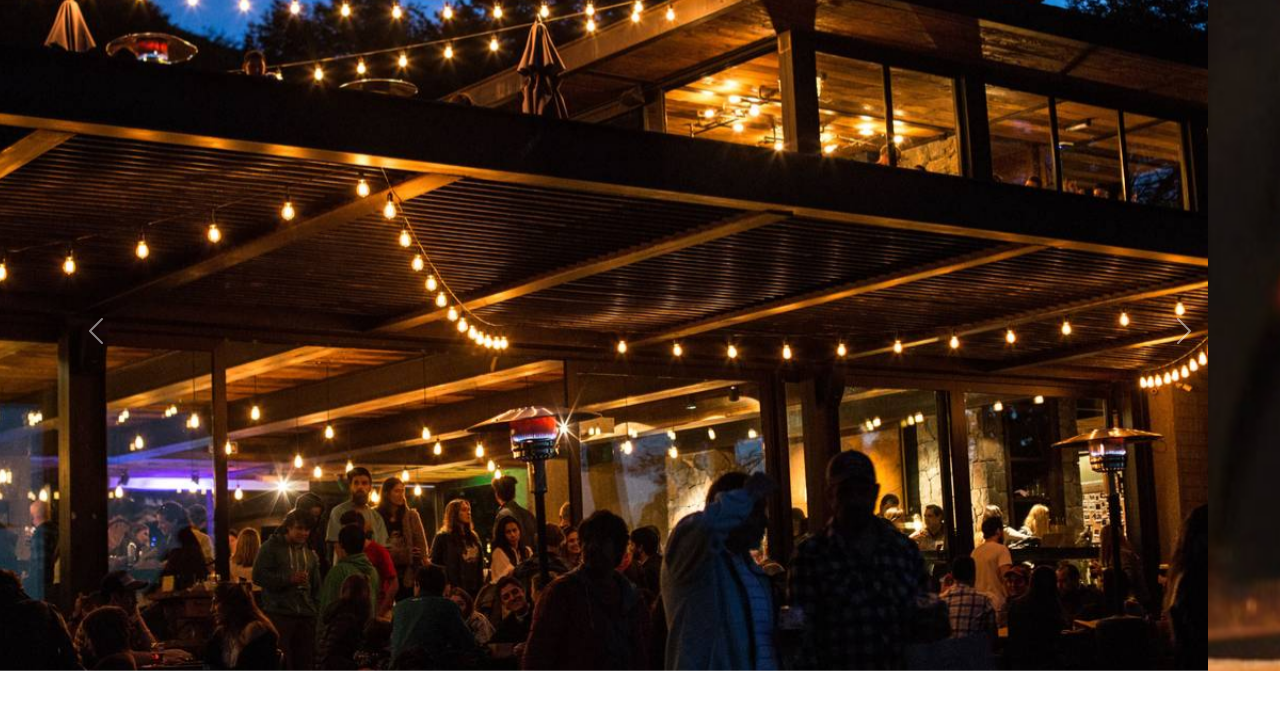
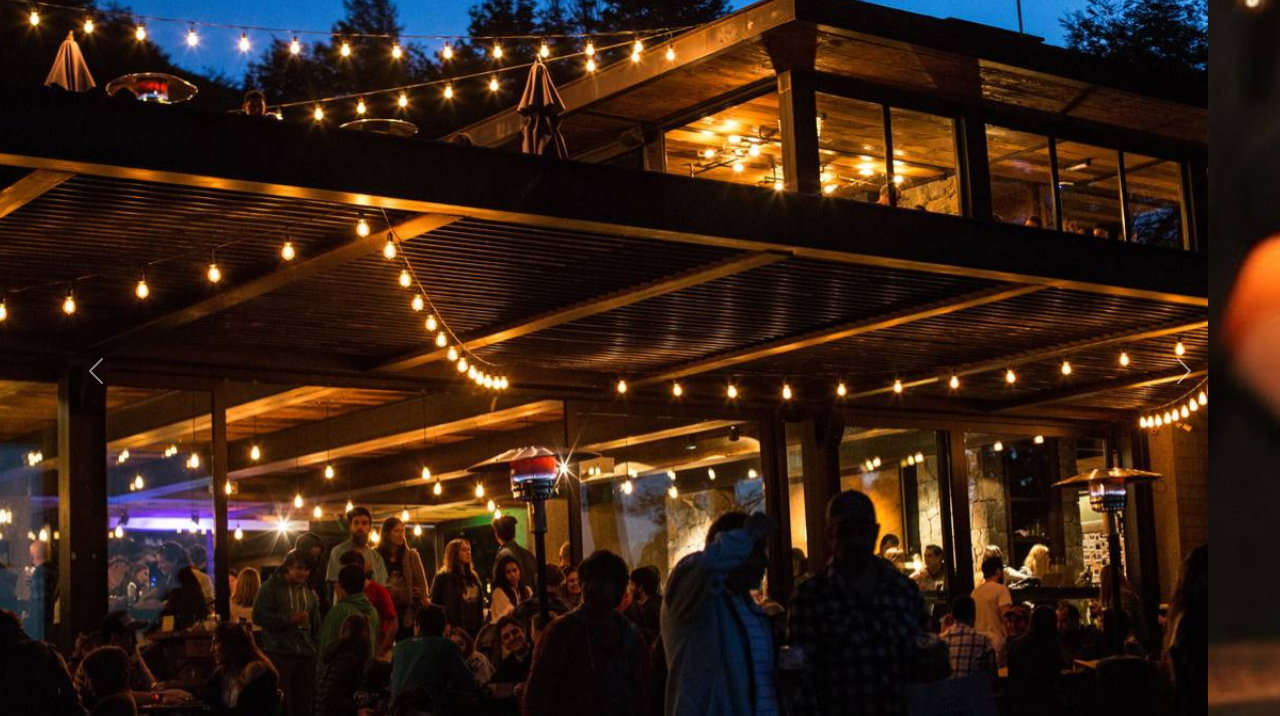
Before and after one commit to cuter97/Cervezas, a website: page index.html in a window 1280 px wide. Shown: the part 163-879 px from the top of the page. Drawn offline with nearby package versions, Linux system fonts and the light colour scheme; a web font is replaced by a local one.

Commit message:
mod-carrusel

```diff
--- a/css/style.css
+++ b/css/style.css
@@ -327,7 +327,7 @@ footer {
   object-fit: cover; }
 
 .carousel-item {
-  height: 85vh; }
+  height: 95vh; }
 
 /*seccion historia y bares*/
 /* margin aplicado con bootstrap */
```
